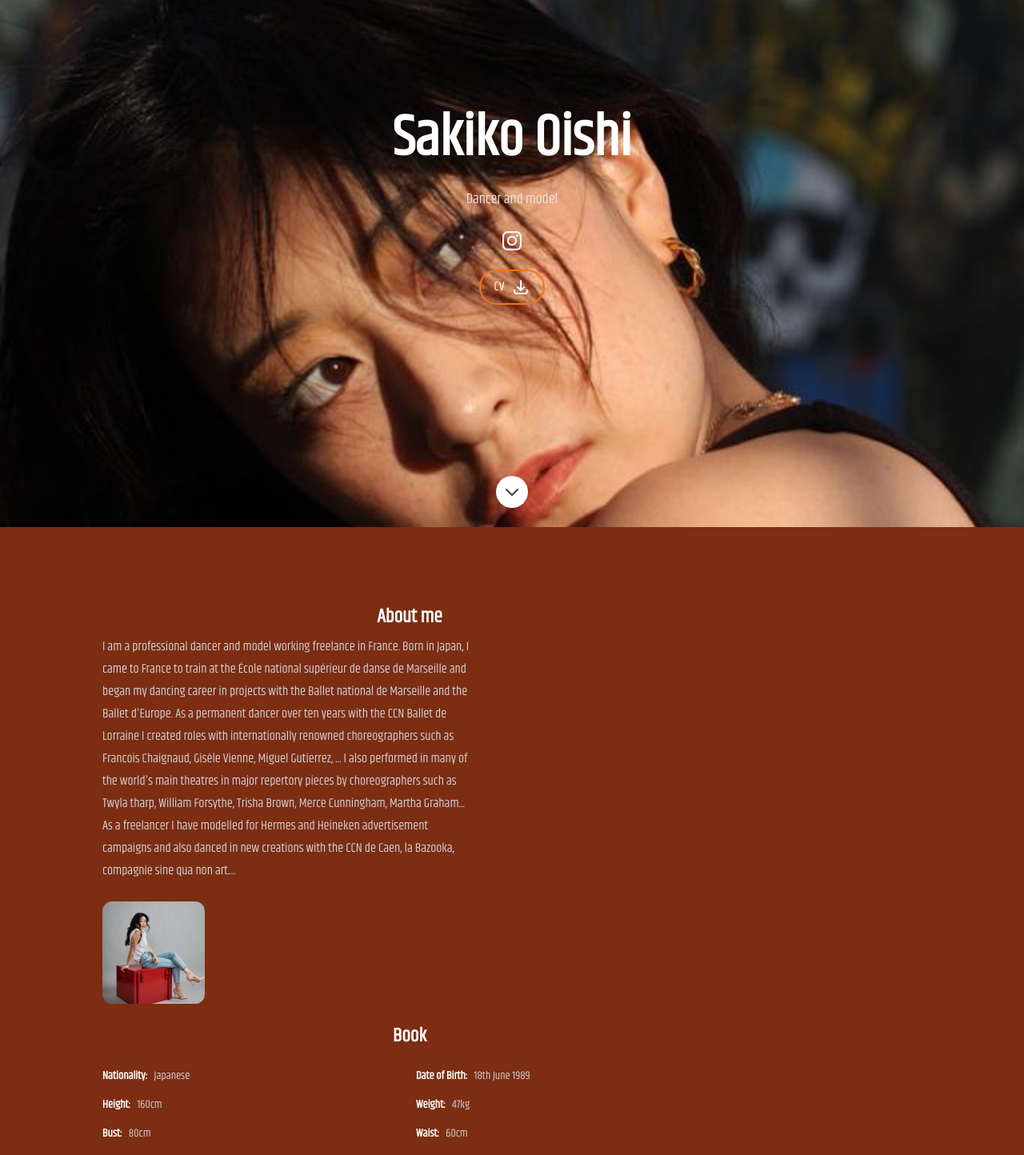
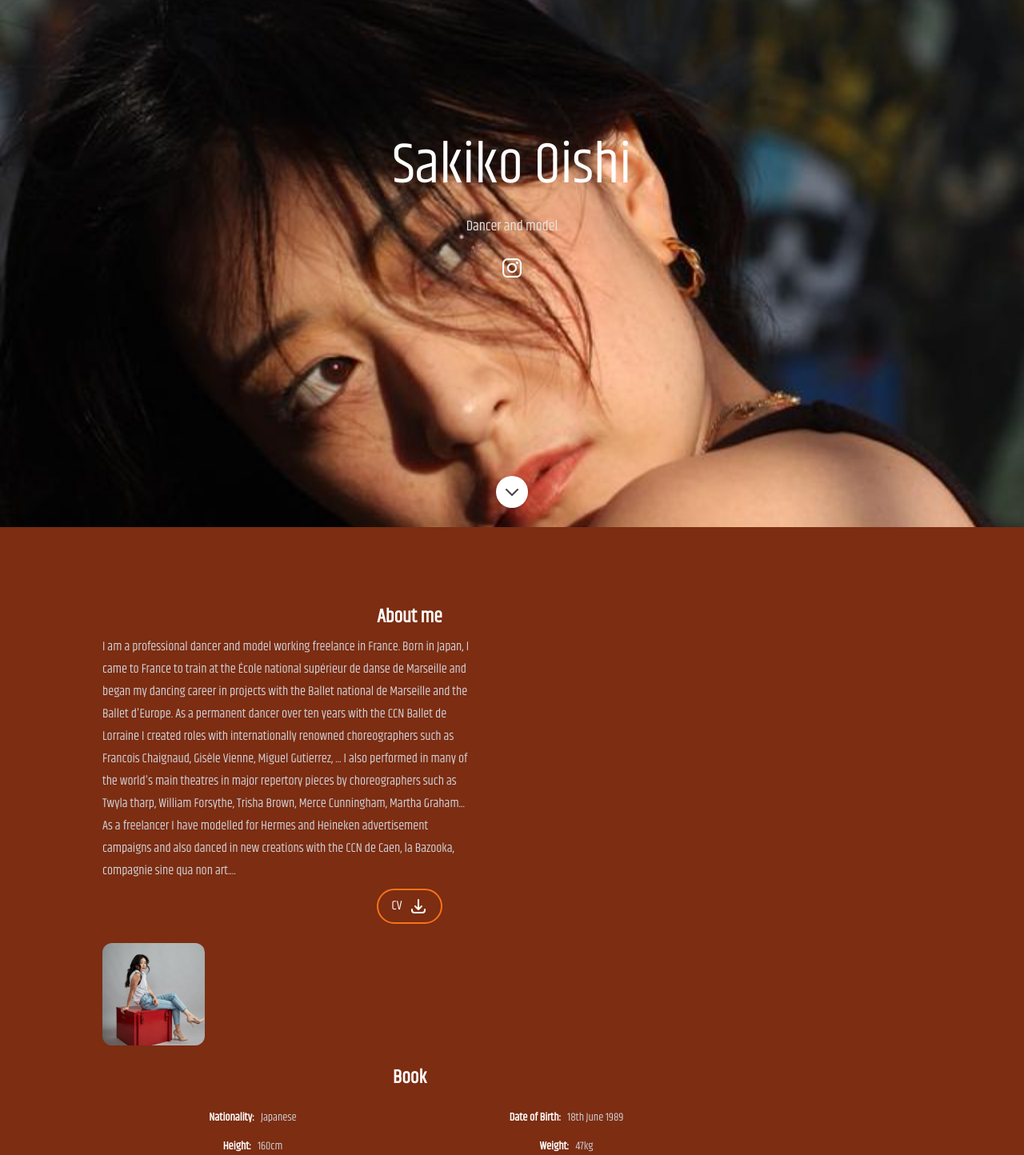
Before and after one commit to VivienIngrams/Sakiko, a Next.js app: page / in a window 1280 px wide. Shown: the part 141-1585 px from the top of the page at 80% size. Built offline with nearby package versions, Linux system fonts and the light colour scheme.

Commit message:
Trying to upload CV

```diff
--- a/src/components/Sections/About.tsx
+++ b/src/components/Sections/About.tsx
@@ -2,8 +2,10 @@ import classNames from 'classnames';
 import Image from 'next/image';
 import {FC, memo} from 'react';
 
-import {aboutData, SectionId} from '../../data/data';
+import {aboutData, heroData, SectionId} from '../../data/data';
 import Section from '../Layout/Section';
+
+const {actions} = heroData;
 
 const About: FC = memo(() => {
   const {profileImageSrc, bookImageSrc, description, aboutItems} = aboutData;
@@ -14,7 +16,20 @@ const About: FC = memo(() => {
           <div className="flex flex-col gap-y-2">
             <h2 className="text-2xl font-bold text-white text-center">About me</h2>
             <p className="prose prose-sm text-gray-300 sm:prose-base">{description}</p>
-          </div>
+            <div className="flex w-full justify-center gap-x-4">
+              {actions.map(({href, text, primary, Icon}) => (
+                <a
+                  className={classNames(
+                    'flex gap-x-2 rounded-full border-2 bg-none py-2 px-4 text-sm font-medium text-white ring-offset-gray-700/80 hover:bg-gray-700/80 focus:outline-none focus:ring-2 focus:ring-offset-2 sm:text-base',
+                    primary ? 'border-orange-500 ring-orange-500' : 'border-white ring-white',
+                  )}
+                  href={href}
+                  key={text}>
+                  {text}
+                  {Icon && <Icon className="h-5 w-5 text-white sm:h-6 sm:w-6" />}
+                </a>
+              ))}
+            </div> </div>
         {!!profileImageSrc && (
           <div className="col-span-1 flex justify-center md:justify-start">
             <div className="relative h-40 w-40 overflow-hidden rounded-xl md:h-32 md:w-32">
@@ -23,9 +38,9 @@ const About: FC = memo(() => {
           </div>
         )}
           <h2 className="text-2xl font-bold text-white text-center">Book</h2>
-          <ul className="grid grid-cols-1 gap-4 sm:grid-cols-2">
+          <ul className="grid grid-cols-1 gap-4 sm:grid-cols-2 ">
             {aboutItems.map(({label, text, Icon}, idx) => (
-              <li className="col-span-1 flex  items-start gap-x-2" key={idx}>
+              <li className="col-span-1 flex justify-center gap-x-2" key={idx}>
                 {Icon && <Icon className="h-5 w-5 text-white" />}
                 <span className="text-sm font-bold text-white">{label}:</span>
                 <span className=" text-sm text-gray-300">{text}</span>
--- a/src/components/Sections/Hero.tsx
+++ b/src/components/Sections/Hero.tsx
@@ -8,7 +8,7 @@ import Section from '../Layout/Section';
 import Socials from '../Socials';
 
 const Hero: FC = memo(() => {
-  const {imageSrc, name, description, actions} = heroData;
+  const {imageSrc, name, description} = heroData;
 
   return (
     <Section noPadding sectionId={SectionId.Hero}>
@@ -18,31 +18,18 @@ const Hero: FC = memo(() => {
           className="absolute z-0"
           layout="fill"
           objectFit="cover"
-          // placeholder="blur"
+
           priority
           src={imageSrc}
         />
         <div className="z-10  max-w-screen-lg px-4 lg:px-0">
           <div className="flex flex-col items-center gap-y-6 rounded-xl  text-center  ">
-            <h1 className="text-4xl font-bold text-white sm:text-5xl lg:text-7xl">{name}</h1>
+            <h1 className="text-4xl  text-white sm:text-5xl lg:text-7xl">{name}</h1>
             {description}
             <div className="flex gap-x-4 text-neutral-100">
               <Socials />
             </div>
-            <div className="flex w-full justify-center gap-x-4">
-              {actions.map(({href, text, primary, Icon}) => (
-                <a
-                  className={classNames(
-                    'flex gap-x-2 rounded-full border-2 bg-none py-2 px-4 text-sm font-medium text-white ring-offset-gray-700/80 hover:bg-gray-700/80 focus:outline-none focus:ring-2 focus:ring-offset-2 sm:text-base',
-                    primary ? 'border-orange-500 ring-orange-500' : 'border-white ring-white',
-                  )}
-                  href={href}
-                  key={text}>
-                  {text}
-                  {Icon && <Icon className="h-5 w-5 text-white sm:h-6 sm:w-6" />}
-                </a>
-              ))}
-            </div>
+
           </div>
         </div>
         <div className="absolute inset-x-0 bottom-6 flex justify-center">
--- a/src/data/data.tsx
+++ b/src/data/data.tsx
@@ -2,6 +2,7 @@ import {
   DownloadIcon,
 } from '@heroicons/react/outline';
 
+// import pdf from '../assets/resume.pdf';
 import InstagramIcon from '../components/Icon/InstagramIcon';
 import profilepic from '../images/portfolio/book.jpg';
 import bookImage from '../images/portfolio/book(1).jpg';
--- a/src/types.d.ts
+++ b/src/types.d.ts
@@ -28,3 +28,5 @@ declare module '*.mp4' {
   const value: string;
   export default value;
 }
+
+declare module '*.pdf';
```
Also changed, not shown: 1 other file (tests, documents, lock files or other folders).
